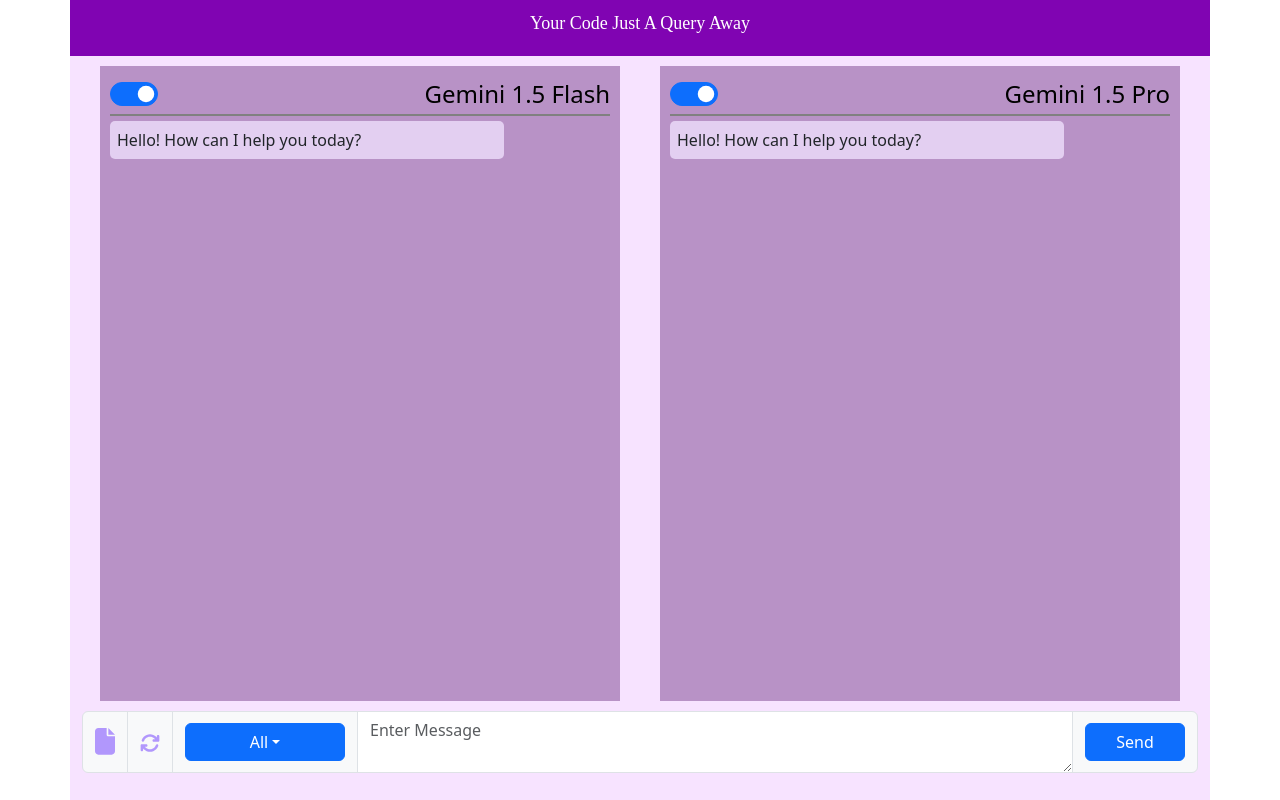
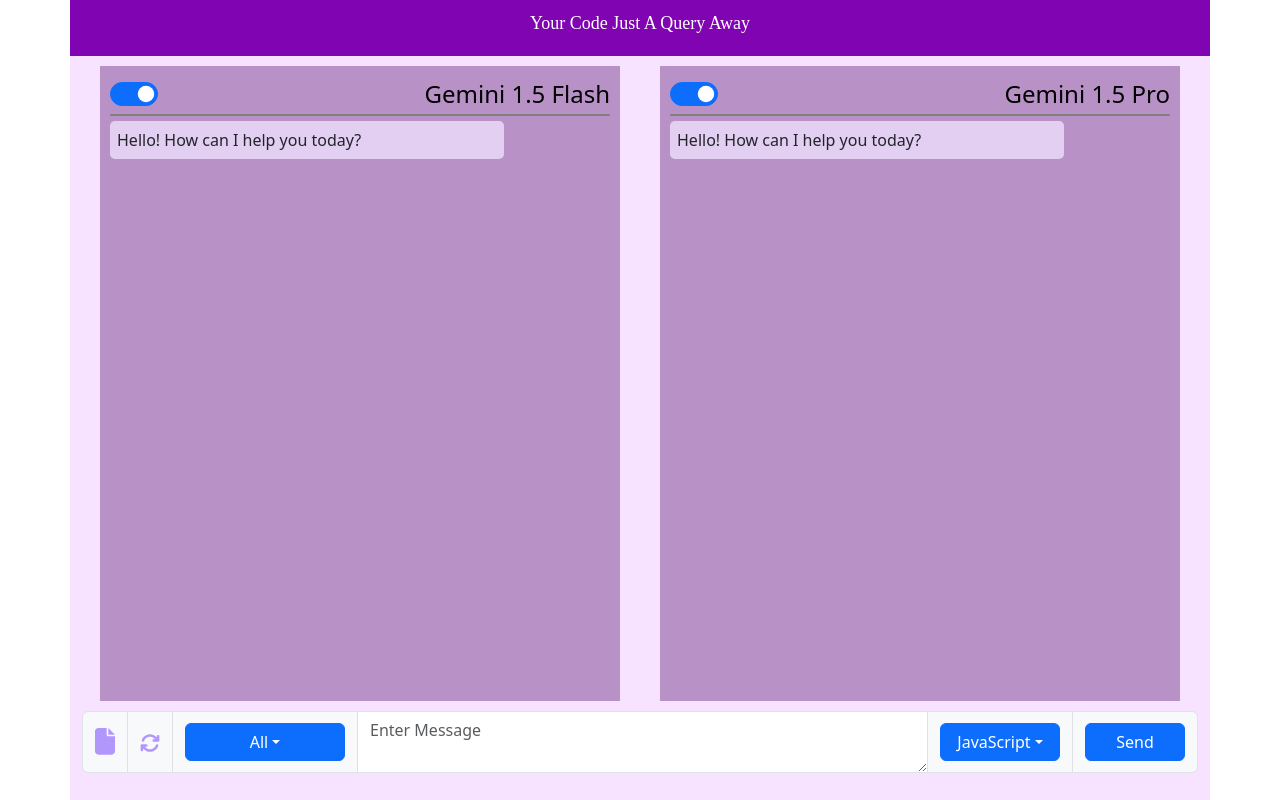
Before and after one commit to pgunthey327/autobotsai, a React (Create React App) app: page / in a window 1280 px wide. Built offline with nearby package versions, Linux system fonts and the light colour scheme.

Commit message:
add language dropdown

```diff
--- a/src/App.css
+++ b/src/App.css
@@ -50,7 +50,7 @@
     margin-bottom: 10px;
     overflow-y: scroll;
     scroll-behavior: smooth;
-    max-height: 360px;
+    max-height: 69vh;
     padding-right: 8px;
 }
 
--- a/src/App.jsx
+++ b/src/App.jsx
@@ -40,6 +40,7 @@
 });
 
 function App() {
+  const [selectedLanguage, setSelectedLanguage] = useState("JavaScript");
   const [model, selectModel] = useState("All");
   const [userMessage, setUserMessage] = useState("");
   const [toggleBot, setToggleBot] = useState(true);
@@ -75,13 +76,14 @@
 }
 
     const handleUser1Message = async (userMessage) => {
+      const prompt = `Generate ${selectedLanguage} code for: ${userMessage}`;
       setUserMessage("");
       const newUserMessages = [
           ...messages1,
           { id: uuidv4(), text: userMessage, sender: "user" },
       ];
       setMessages1(newUserMessages);
-      const botResponse = await runGemini1Model(userMessage);
+      const botResponse = await runGemini1Model(prompt);
         const newBotMessages = [
           ...messages1,
           { id: uuidv4(), text: userMessage, sender: "user" },
@@ -91,13 +93,14 @@
     };
 
     const handleUser2Message = async (userMessage) => {
+      const prompt = `Generate ${selectedLanguage} code for: ${userMessage}`;
       setUserMessage("");
       const newUserMessages = [
           ...messages2,
           { id: uuidv4(), text: userMessage, sender: "user" },
       ];
       setMessages2(newUserMessages);
-      const botResponse = await runGemini2Model(userMessage);
+      const botResponse = await runGemini2Model(prompt);
         const newBotMessages = [
           ...messages2,
           { id: uuidv4(), text: userMessage, sender: "user" },
@@ -303,6 +306,19 @@
                       aria-describedby="basic-addon2"
                     />
                   <InputGroup.Text id="basic-addon2">
+                    <Dropdown>
+                      <Dropdown.Toggle style={{width:"120px"}}variant="primary" id="dropdown-basic">
+                        {selectedLanguage}
+                      </Dropdown.Toggle>
+
+                      <Dropdown.Menu>
+                        <Dropdown.Item onClick={() => setSelectedLanguage("JavaScript")}>JavaScript</Dropdown.Item>
+                        <Dropdown.Item onClick={() => setSelectedLanguage("Python")}>Python</Dropdown.Item>
+                        <Dropdown.Item onClick={() => setSelectedLanguage("Java")}>Java</Dropdown.Item>
+                      </Dropdown.Menu>
+                    </Dropdown>
+                  </InputGroup.Text>
+                  <InputGroup.Text id="basic-addon2">
                     <Button disabled={loader1 || loader2 || !toggleBot} style={{width: "100px"}} variant="primary" onClick={()=>{
                       if(geminiFlash){
                         handleUser1Message(userMessage);
```
Also changed, not shown: 1 other file (tests, documents, lock files or other folders). Lines whose indentation alone changed are shown as unchanged.
